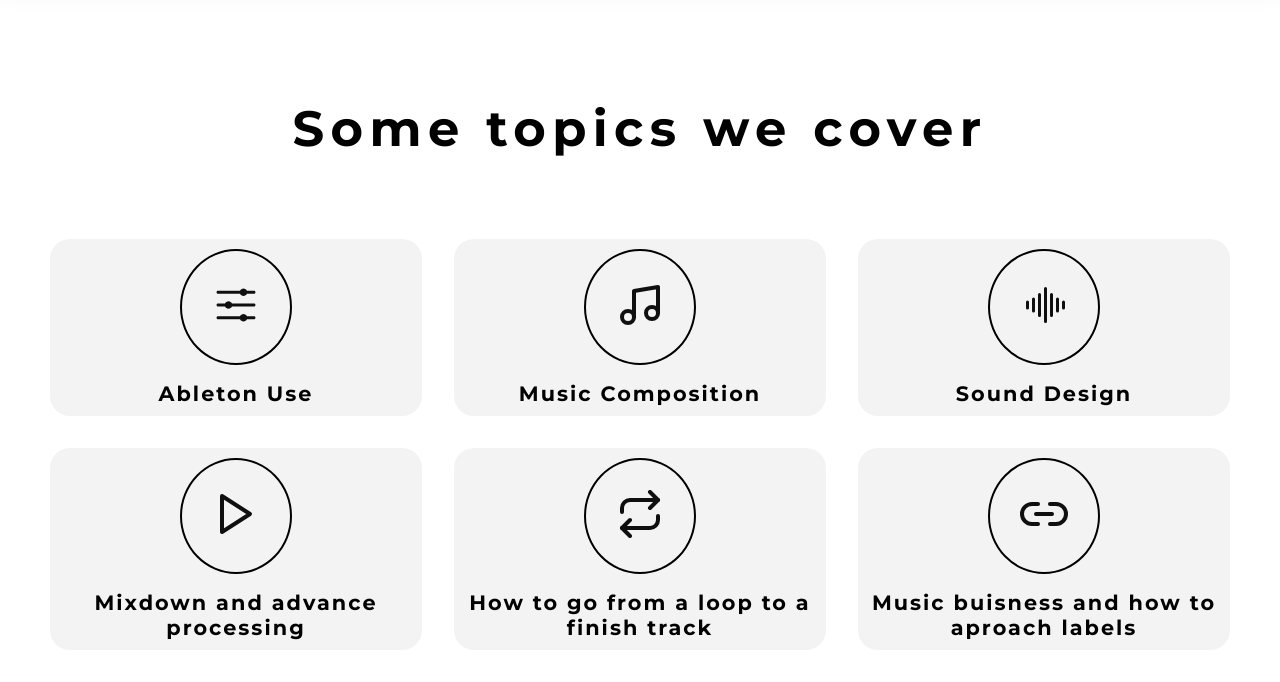
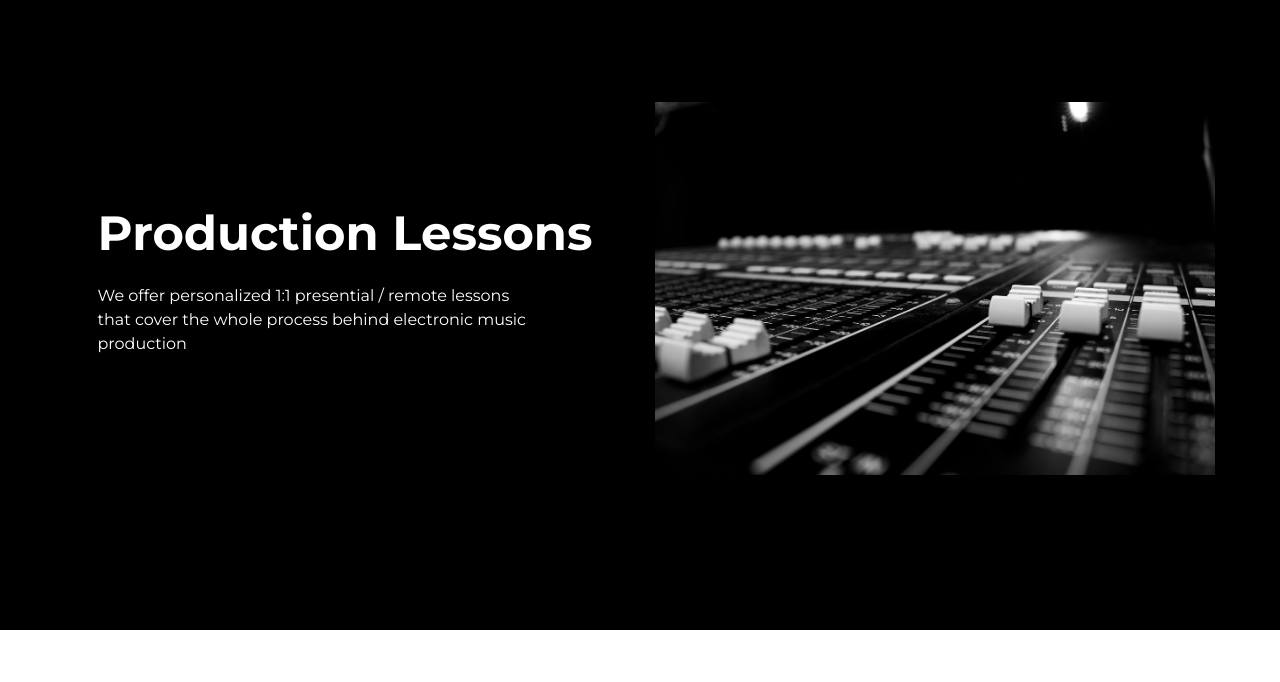
Before and after one commit to maguialiaga/Rummel, a Gatsby site: page /courses in a window 1280 px wide. Shown: the part 118-800 px from the top of the page. Built offline with nearby package versions, Linux system fonts and the light colour scheme; Gatsby itself is replaced by a stand-in of ours.

Commit message:
new changes

```diff
--- a/package.json
+++ b/package.json
@@ -22,6 +22,7 @@
     "react": "^18.2.0",
     "react-dom": "^18.2.0",
     "react-icons": "^4.8.0",
+    "react-intersection-observer": "^9.4.3",
     "react-router-dom": "^6.10.0",
     "react-slick": "^0.29.0",
     "styled-components": "^5.3.9"
--- /dev/null
+++ b/src/components/Content.js
@@ -0,0 +1,111 @@
+import React, { useEffect } from "react";
+import { Container, Section } from "../globalStyles";
+import {
+  ContentRow,
+  TextWrapper,
+  TopLine,
+  Heading,
+  ContentButton,
+  Subtitle,
+  ImgWrapper,
+  Img,
+  ContentColumn,
+} from "../styles/ContentStyles";
+
+// import video from "../assets/hero2.mp4";
+import img from "../assets/production.jpg";
+
+import { useInView } from "react-intersection-observer";
+import { useAnimation } from "framer-motion";
+
+const Content = ({
+  primary,
+  // topLine,
+  // headline,
+  // description,
+  // buttonLabel,
+  // img,
+  alt,
+  inverse,
+  reverse,
+}) => {
+  const initial = { opacity: 0, y: 30 };
+  const animation = useAnimation();
+
+  const { ref, inView } = useInView({ threshold: 0.2 });
+
+  useEffect(() => {
+    if (inView) {
+      animation.start({
+        opacity: 1,
+        y: 0,
+      });
+    }
+  }, [inView, animation]);
+
+  return (
+    <Section inverse={inverse} ref={ref}>
+      <Container>
+        <ContentRow reverse={reverse}>
+          <ContentColumn>
+            <TextWrapper>
+              <TopLine
+                initial={initial}
+                transition={{ delay: 0.3, duration: 0.6 }}
+                animate={animation}
+              >
+                {/* {topLine.text} */}
+                {/* Lessons */}
+              </TopLine>
+              <Heading
+                initial={initial}
+                transition={{ delay: 0.5, duration: 0.6 }}
+                animate={animation}
+                inverse={inverse}
+              >
+                {/* {headline} */}
+                Production Lessons
+              </Heading>
+              <Subtitle
+                initial={initial}
+                transition={{ delay: 0.7, duration: 0.6 }}
+                animate={animation}
+                inverse={inverse}
+              >
+                {/* {description} */}
+                We offer personalized 1:1 presential / remote lessons that cover
+                the whole process behind electronic music production
+              </Subtitle>
+              {/* <ContentButton
+                initial={initial}
+                transition={{ delay: 1, duration: 0.6 }}
+                animate={animation}
+                inverse={inverse}
+                primary={primary}
+              >
+                {buttonLabel}
+                button
+              </ContentButton> */}
+            </TextWrapper>
+          </ContentColumn>
+          <ContentColumn
+            initial={initial}
+            transition={{ delay: 0.5, duration: 0.6 }}
+            animate={animation}
+          >
+            <ImgWrapper>
+              <Img
+                src={img}
+                alt={alt}
+                // whileHover={{ rotate: 2, scale: 1.02 }}
+                transition={{ duration: 0.5 }}
+              />
+            </ImgWrapper>
+          </ContentColumn>
+        </ContentRow>
+      </Container>
+    </Section>
+  );
+};
+
+export default Content;
--- a/src/components/Footer.js
+++ b/src/components/Footer.js
@@ -12,7 +12,7 @@
   FooterColumn,
   FooterGrid,
 } from "../styles/FooterStyles";
-import { footerData, footerSocialData } from "../data/FooterData";
+import { footerSocialData } from "../data/FooterData";
 import { Row, Section } from "../globalStyles";
 import logo from "../assets/logo-rummel-blanco.png";
 // import { NavIcon, Navlogo } from "../styles/NavBarStyles";
@@ -24,9 +24,6 @@
         <FooterGrid justify="space-between">
           <FooterColumn id="footerLogo">
             <FooterLogo to="/">
-              {/* <NavLogo to="/" onClick={closeMobileMenu}>
-                <NavIcon src={logo} alt="logo" />
-              </NavLogo> */}
               <SocialIcon src={logo} />
             </FooterLogo>
             <FooterAddress>Barcelona, Spain</FooterAddress>
--- a/src/data/FooterData.js
+++ b/src/data/FooterData.js
@@ -34,10 +34,10 @@
 ];
 
 export const footerData = [
-  {
-    title: "Fill your ",
-    links: ["Blog", "FAQs", "Support", "About us"],
-  },
+  // {
+  //   title: "Fill your ",
+  //   links: ["Blog", "FAQs", "Support", "About us"],
+  // },
   // {
   //   title: "Product",
   //   links: ["Login", "Personal", "Business", "Team"],
--- a/src/data/HeroData.js
+++ b/src/data/HeroData.js
@@ -3,7 +3,7 @@
   headline: "Mix & Mastering",
   description:
     "We take care of your music to make it sound at a professional level",
-  buttonLaber: "Get Started",
+  buttonLabel: "Get Started",
   to: "/mix&master",
 };
 
@@ -12,5 +12,5 @@
   headline: "1:1 Production Lessons",
   description:
     "Personalized programm to improve your skills for electronic music production",
-  buttonLaber: "Learn More",
+  buttonLabel: "Learn More",
 };
--- a/src/globalStyles.js
+++ b/src/globalStyles.js
@@ -1,4 +1,6 @@
 import styled, { createGlobalStyle } from "styled-components";
+import { motion } from "framer-motion";
+// import img from "../src/assets/production.png";
 
 const GlobalStyle = createGlobalStyle`
   *{
@@ -96,6 +98,19 @@
   text-align: center;
   width: ${({ width }) => (width ? width : "100%")};
 `;
+
+export const Heading2 = styled(motion.h2)`
+  margin-bottom: 24px;
+  font-size: clamp(0.5rem, 7vw, 1.5rem);
+  letter-spacing: 0.3rem;
+  line-height: 1.1;
+  font-weight: 600;
+  color: black;
+  @media screen and (max-width: 768px) {
+    text-align: center;
+  }
+`;
+
 export const TextWrapper = styled.div`
   color: ${({ color }) => (color ? color : "")};
   font-size: ${({ size }) => (size ? size : "")};
@@ -110,6 +125,22 @@
   padding: ${({ padding }) => (padding ? padding : "140px 0")};
   margin: ${({ margin }) => (margin ? margin : "")};
   background: ${({ inverse }) => (inverse ? "white" : "black")};
+  position: ${({ position }) => (position ? position : "")};
+  width: ${({ width }) => (width ? width : "auto")};
+  min-width: ${({ minWidth }) => (minWidth ? minWidth : "auto")};
+  max-width: ${({ maxWidth }) => (maxWidth ? maxWidth : "auto")};
+  height: ${({ height }) => (height ? height : "auto")};
+  max-height: ${({ maxHeight }) => (maxHeight ? maxHeight : "auto")};
+  min-height: ${({ minHeight }) => (minHeight ? minHeight : "auto")};
+  @media screen and (max-width: 768px) {
+    padding: ${({ smPadding }) => (smPadding ? smPadding : "70px 0")};
+  }
+`;
+
+export const Section2 = styled.section`
+  padding: ${({ padding }) => (padding ? padding : "140px 0")};
+  margin: ${({ margin }) => (margin ? margin : "")};
+  background: "white";
   position: ${({ position }) => (position ? position : "")};
   width: ${({ width }) => (width ? width : "auto")};
   min-width: ${({ minWidth }) => (minWidth ? minWidth : "auto")};
--- a/src/pages/courses.js
+++ b/src/pages/courses.js
@@ -1,11 +1,13 @@
 import React from "react";
 import Layout from "../components/Layout";
+import Content from "../components/Content";
 import Features from "../components/Features";
 
 export default function Courses() {
   return (
     <Layout>
       <>
+        <Content />
         <Features />
       </>
     </Layout>
--- a/src/pages/mix&master.js
+++ b/src/pages/mix&master.js
@@ -1,11 +1,13 @@
 import React from "react";
 import Layout from "../components/Layout";
+import List from "../components/List";
+// import { list } from "../data/ListData";
 
 export default function MixMaster() {
   return (
     <Layout>
       <>
-        <p>Mix and mastering</p>
+        <List />
       </>
     </Layout>
   );
--- /dev/null
+++ b/src/styles/ContentStyles.js
@@ -0,0 +1,159 @@
+import styled from "styled-components";
+import { motion } from "framer-motion";
+import { Row } from "../globalStyles";
+
+// export const ContentRow = styled.div`
+//   display: flex;
+//   margin: 0 -15px -15px -15px;
+//   flex-wrap: wrap;
+//   align-items: center;
+//   flex-direction: ${({ reverse }) => (reverse ? "row-reverse" : "row")};
+//   justify-content: space-around;
+//   @media screen and (max-width: 768px) {
+//     flex-direction: column-reverse;
+//   }
+// `;
+
+export const ContentRow = styled(Row)`
+  flex-wrap: wrap;
+  @media screen and (max-width: 820px) {
+    > div {
+      width: 20%;
+    }
+    > div:first-child {
+      width: 100%;
+    }
+  }
+  @media screen and (max-width: 420px) {
+    flex-direction: column;
+    align-items: center;
+    * {
+      width: 100%;
+      text-align: center;
+    }
+  }
+`;
+
+export const ContentColumn = styled(motion.div)`
+  margin-bottom: 15px;
+  padding-right: 15px;
+  padding-left: 15px;
+  flex: 1;
+  z-index: 10;
+  display: flex;
+  justify-content: center;
+  align-items: center;
+  flex-direction: column;
+  @media screen and (max-width: 768px) {
+    max-width: 100% !important;
+    flex-basis: 100%;
+    justify-content: center;
+    align-items: center;
+  }
+`;
+
+export const TextWrapper = styled.div`
+  max-width: 540px;
+  padding-top: 0;
+  @media screen and (max-width: 768px) {
+    padding-bottom: 65px;
+    > h1,
+    p {
+      text-align: center;
+    }
+    display: flex;
+    flex-direction: column;
+    align-items: center;
+  }
+  > img {
+    width: 300px;
+    margin-left: -3px;
+  }
+`;
+
+export const ImgWrapper = styled(motion.div)`
+  display: flex;
+  justify-content: "flex-end";
+  max-height: 700px;
+  justify-content: center;
+  position: relative;
+`;
+
+export const TopLine = styled(motion.div)`
+  font-size: 0.9rem;
+  line-height: 16px;
+  font-weight: 550;
+  letter-spacing: 1.4px;
+  margin-bottom: 1.3rem;
+  color: #979797;
+`;
+
+export const Img = styled(motion.img)`
+  padding-right: 0;
+  border: 0;
+  max-width: 100%;
+  vertical-align: middle;
+  display: inline-block;
+  object-fit: cover;
+  max-height: 700px;
+  z-index: 1;
+`;
+
+export const Heading = styled(motion.h2)`
+  margin-bottom: 24px;
+  font-size: 3rem;
+  line-height: 1.1;
+  font-weight: 600;
+  color: ${({ inverse }) => (inverse ? "#0c4577" : "white")};
+  @media screen and (max-width: 768px) {
+    text-align: center;
+  }
+`;
+
+export const Subtitle = styled(motion.p)`
+  max-width: 440px;
+  margin-bottom: 35px;
+  line-height: 24px;
+  color: ${({ inverse }) => (inverse ? "#6a6a6a" : "white")};
+`;
+
+export const ContentButton = styled(motion.button)`
+  height: 3rem;
+  padding: 16px 32px;
+  font-weight: 700;
+  font-size: 0.8rem;
+  line-height: 18px;
+  letter-spacing: 1.54px;
+  text-transform: uppercase;
+  cursor: pointer;
+  background: none;
+  color: ${({ inverse }) => (inverse ? "#0c4577" : "white")};
+  border-radius: 4px;
+  white-space: nowrap;
+  padding: ${({ big }) => (big ? "12px 64px" : "10px 20px")};
+  font-size: ${({ fontBig }) => (fontBig ? "20px" : "16px")};
+  outline: none;
+  border: 2px solid ${({ inverse }) => (inverse ? "#0c4577" : "white")};
+  cursor: pointer;
+  position: relative;
+  overflow: hidden;
+  &:before {
+    background: ${({ inverse }) => (inverse ? "#0c4577" : "white")};
+    content: "";
+    position: absolute;
+    top: 50%;
+    left: 50%;
+    transform: translate(-50%, -50%);
+    z-index: -1;
+    transition: all 0.6s ease;
+    width: 100%;
+    height: 0%;
+    transform: translate(-50%, -50%) rotate(45deg);
+  }
+  &:hover:before {
+    height: 500%;
+  }
+  &:hover {
+    color: ${({ inverse }) => (inverse ? "white" : "black")};
+  }
+`;
```
Also changed, not shown: src/components/List.js (added, +189 -0 lines), src/data/ListData.js (added, +40 -0 lines), src/assets/production.jpg (added), 1 other file.
